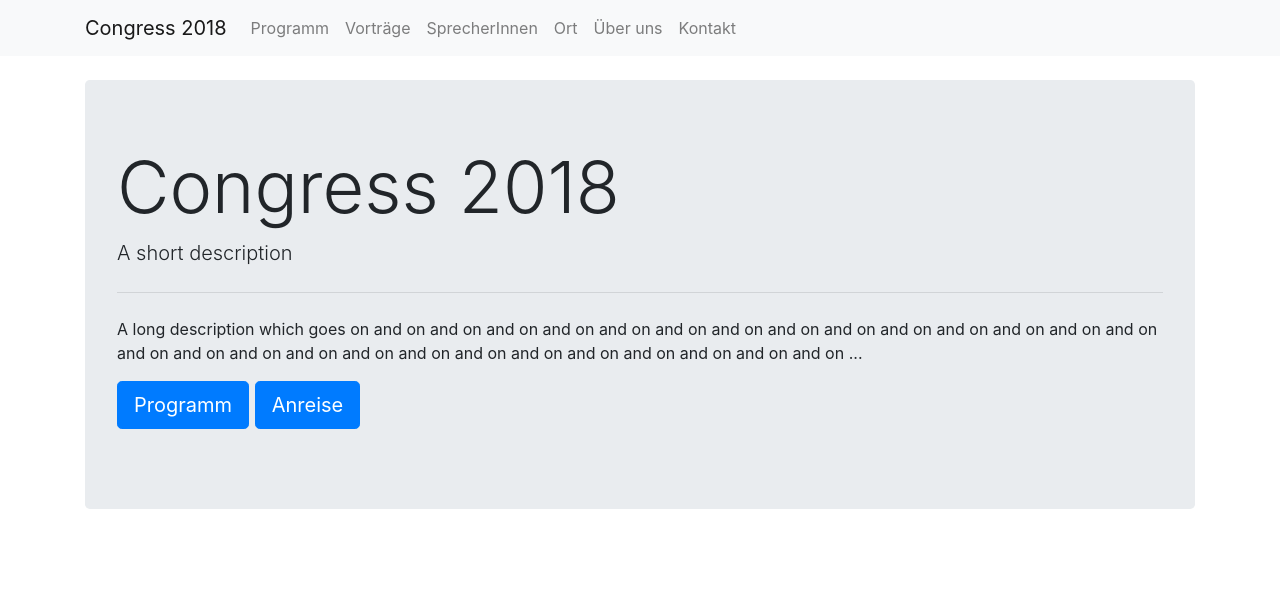
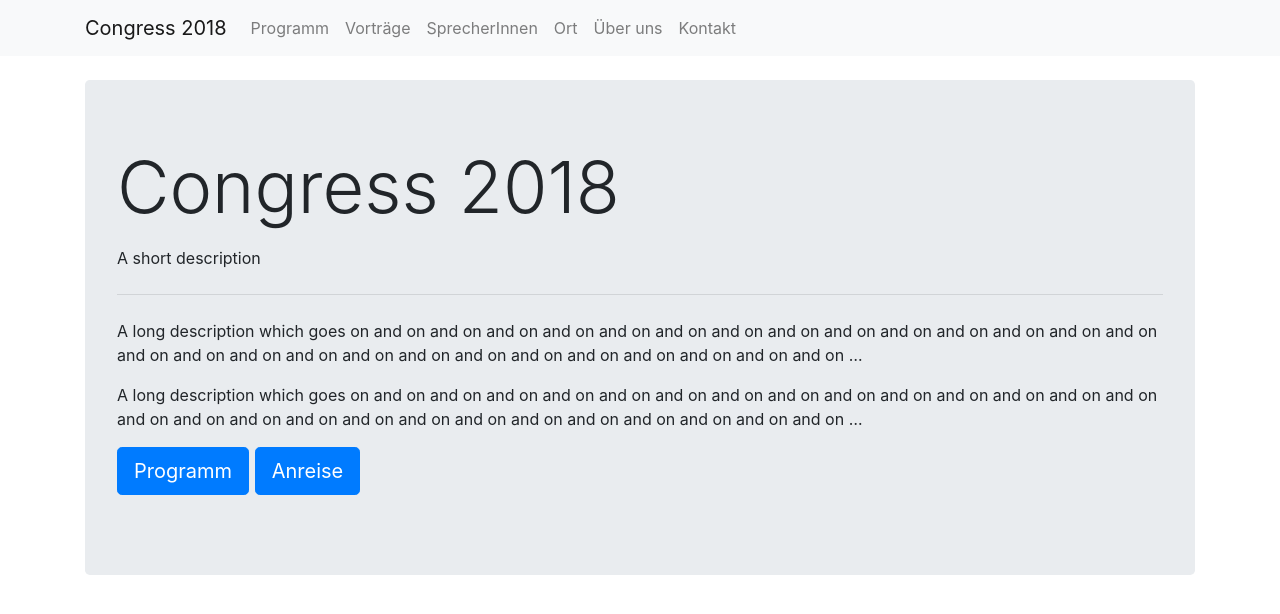
Before and after one commit to DigitaleGesellschaft/jekyll-conference, a Jekyll site: the page built from index.md, in a window 1280 px wide. Shown: the top 614 px of the page. Built offline with Jekyll 4.4.1, drawn with Linux system fonts in a browser that asks for light colours.

Commit message:
new landing page with dedicated content

```diff
--- a/_config.yml
+++ b/_config.yml
@@ -1,10 +1,6 @@
 title: Congress 2018
 description: >-
   A short description
-long_description: >-
-  A long description which goes on and on and on and on and on and on and on
-  and on and on and on and on and on and on and on and on and on and on and on
-  and on and on and on and on and on and on and on and on and on and on ...
 baseurl: "" # the subpath of your site, e.g. /blog
 url: "" # the base hostname & protocol for your site, e.g. http://example.com
 
--- a/_includes/header.html
+++ b/_includes/header.html
@@ -11,7 +11,7 @@
 </head>
 <body>
   <header>
-    <nav class="navbar navbar-expand-xl navbar-light bg-light">
+    <nav class="navbar navbar-expand-md navbar-light bg-light">
       <div class="container">
         <a class="navbar-brand" href="{{ site.url }}">{{ site.title }}</a>
 
--- /dev/null
+++ b/_layouts/main.html
@@ -0,0 +1,36 @@
+{% include header.html %}
+
+  <div class="jumbotron">
+    <h1 class="display-3">
+      {{ site.title }}
+    </h1>
+    {% if site.description != none %}
+      <p class="lead">
+        {{ site.description | markdownify }}
+      </p>
+    {% endif %}
+
+    <hr class="my-4">
+
+    <p>
+      {{ content }}
+    </p>
+
+    {% assign navigation = site.navigation | where_exp: 'link', 'link.show_on_start' %}
+    {% if navigation.size > 0 %}
+      <p class="lead">
+      {% for link in navigation %}
+        <a class="btn btn-primary btn-lg" href="{{ site.url }}{{ link.relative_url }}" role="button">
+          {% if link.show_on_start == true %}
+            {{ link.title }}
+          {% else %}
+            {{ link.show_on_start }}
+          {% endif %}
+        </a>
+      {% endfor %}
+      </p>
+    {% endif %}
+
+  </div>
+
+{% include footer.html %}
--- a/index.html
+++ /dev/null
@@ -1,36 +0,0 @@
----
-layout: default
----
-
-<div class="jumbotron">
-  <h1 class="display-3">
-    {{ site.title }}
-  </h1>
-  {% if site.description != none %}
-    <p class="lead">
-      {{ site.description }}
-    </p>
-  {% endif %}
-  {% if site.long_description != none %}
-    <hr class="my-4">
-    <p>
-      {{ site.long_description }}
-    </p>
-  {% endif %}
-
-  {% assign navigation = site.navigation | where_exp: 'link', 'link.show_on_start' %}
-  {% if navigation.size > 0 %}
-    <p class="lead">
-    {% for link in navigation %}
-      <a class="btn btn-primary btn-lg" href="{{ site.url }}{{ link.relative_url }}" role="button">
-        {% if link.show_on_start == true %}
-          {{ link.title }}
-        {% else %}
-          {{ link.show_on_start }}
-        {% endif %}
-      </a>
-    {% endfor %}
-    </p>
-  {% endif %}
-
-</div>
--- /dev/null
+++ b/index.md
@@ -0,0 +1,7 @@
+---
+layout: main
+---
+
+A long description which goes on and on and on and on and on and on and on and on and on and on and on and on and on and on and on and on and on and on and on and on and on and on and on and on and on and on and on and on ...
+
+A long description which goes on and on and on and on and on and on and on and on and on and on and on and on and on and on and on and on and on and on and on and on and on and on and on and on and on and on and on and on ...
```
